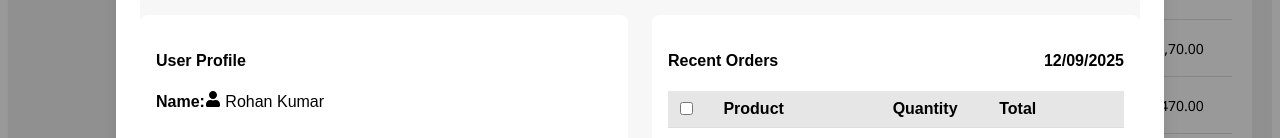
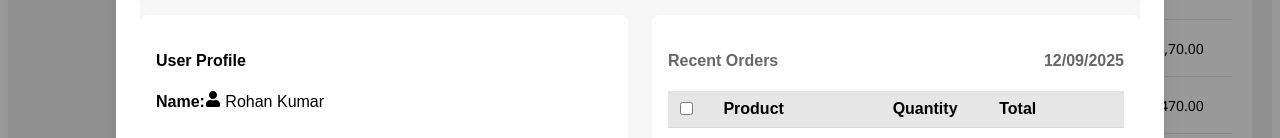
Before and after one commit to itsJitu/Supplier-Customer, a React (Vite) app in the folder Frontend/: page /AllCustomer in a window 1280 px wide. Both pictures are taken after a click on the element 770 px from the left and 222 px from the top of the page. Shown: the part 231-369 px from the top of the page. Built offline with nearby package versions, Linux system fonts and the light colour scheme.

Commit message:
add color to recent Order

```diff
--- a/Frontend/src/CustomerComponent/AllCustomers.jsx
+++ b/Frontend/src/CustomerComponent/AllCustomers.jsx
@@ -320,7 +320,7 @@ function AllCustomers() {
 
               <div className="orders-box">
                 <h4
-                  style={{ display: "flex", justifyContent: "space-between" }}
+                  style={{ display: "flex", justifyContent: "space-between", color: '#676767'}}
                 >
                   Recent Orders <span>12/09/2025</span>
                 </h4>
```
